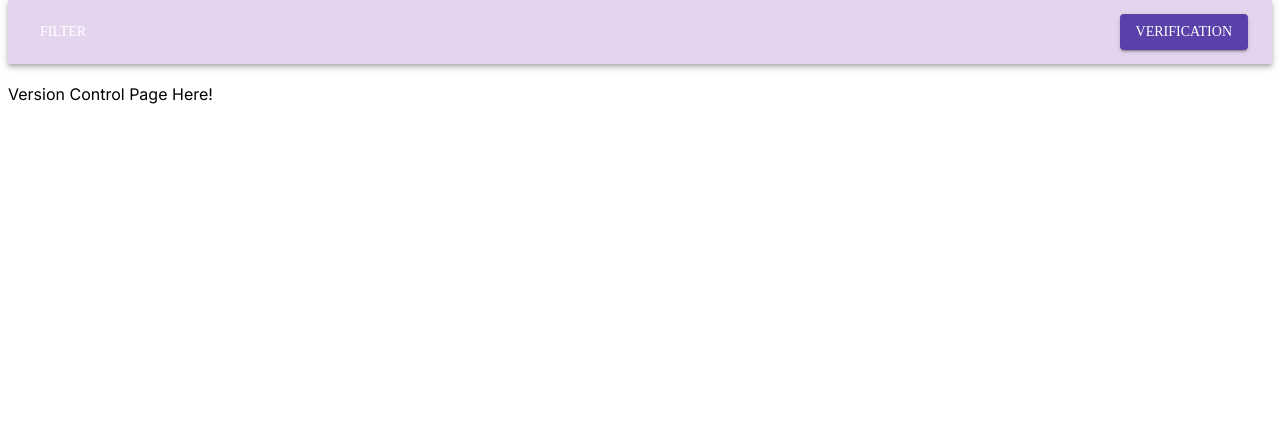
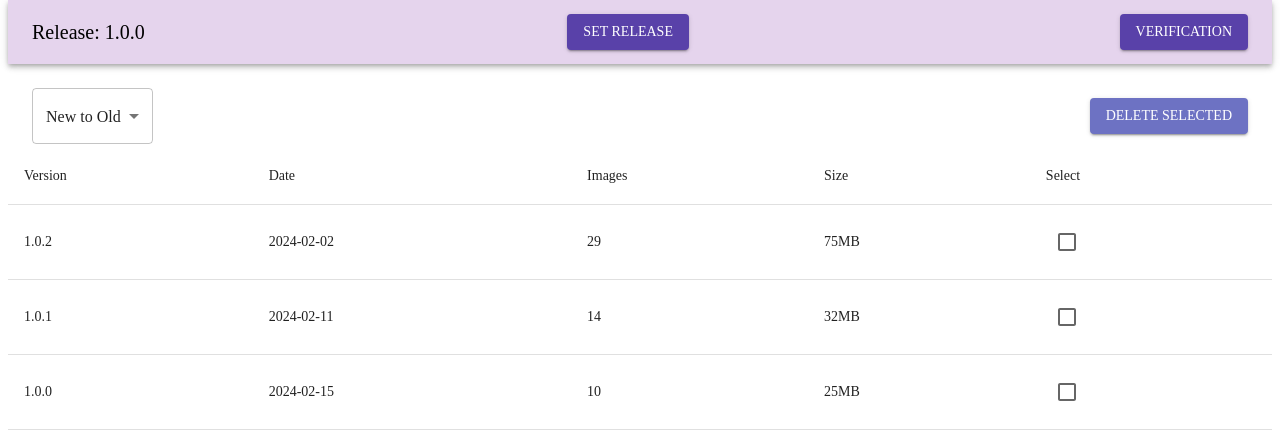
Before and after one commit to Chaoward/Senior-Cap_WebClient, a Next.js app in the folder admin-web-client/: page / in a window 1280 px wide. Both pictures are taken after a click on the button "VERISON CONTROL". Shown: the top 440 px of the page. Built offline with nearby package versions, Linux system fonts and the light colour scheme.

Commit message:
NsptPI: Version Control Prototype Page

```diff
--- a/admin-web-client/src/app/components/NavBar.js
+++ b/admin-web-client/src/app/components/NavBar.js
@@ -6,6 +6,7 @@ import {
   Button,
   Toolbar,
   ButtonGroup,
+  Typography,
   TextField,
   Dialog,
   DialogActions,
@@ -72,6 +73,14 @@ export function VerifyNavBar({onToggle}) {
 
 
 export function VersionNavBar({onToggle}) {
+  const handleDeleteSelected = () => {
+    // Filter out the selected rows
+    const updatedRows = rows.filter(row => !selectedRows.includes(row.version));
+    // Update the rows state
+    setRows(updatedRows);
+    // Clear the selected rows
+    setSelectedRows([]);
+  };
 
   return (
     <AppBar
@@ -82,8 +91,23 @@ export function VersionNavBar({onToggle}) {
       }}
     >
       <Toolbar>
-        <ButtonGroup color="inherit" variant="text">
-          <Button>Filter</Button>
+      <Typography
+          variant="h6"
+          component="div"
+          sx={{ flexGrow: 1, color: "black" }}
+        >
+          {" "}
+          Release: 1.0.0
+        </Typography>
+
+        <ButtonGroup color="inherit" variant="text" justifyContent="flex-end">
+          <Button variant="contained" color="primary">
+            Set Release
+          </Button>
+
+          {/* <Button variant="contained" color="secondary" onClick={handleDeleteSelected}>
+            Delete Selected
+          </Button> */}
         </ButtonGroup>
 
         <div
--- a/admin-web-client/src/app/components/uploadImagePreview.js
+++ b/admin-web-client/src/app/components/uploadImagePreview.js
@@ -12,7 +12,7 @@ import {
 import {
     AddAPhoto,
 } from "@mui/icons-material";
-import {cache} from "../web-api/data";
+import {cache, sendImages} from "../web-api/data";
 import { useState, useRef } from "react";
 
 
--- a/admin-web-client/src/app/pages/verison-control.js
+++ b/admin-web-client/src/app/pages/verison-control.js
@@ -1,11 +1,114 @@
-"use client";
-import React, { useState, useRef  } from "react";
-
+import React, { useState } from "react";
+import {
+  AppBar,
+  Typography,
+  TableContainer,
+  Table,
+  TableHead,
+  TableRow,
+  TableCell,
+  TableBody,
+  Checkbox,
+  Toolbar,
+  ButtonGroup,
+  FormControl,
+  Select,
+  MenuItem,
+  Button
+} from "@mui/material";
 
 export default function VersionHistory() {
-    return (
-        <>
-            Version Control Page Here!
-        </>
-    );
+  const [selectedRows, setSelectedRows] = useState([]);
+  const [rows, setRows] = useState([
+    { version: '1.0.0', date: '2024-02-15', images: 10, size: '25MB' },
+    { version: '1.0.1', date: '2024-02-11', images: 14, size: '32MB' },
+    { version: '1.0.2', date: '2024-02-02', images: 29, size: '75MB' },
+    // Add more rows as needed
+  ]);
+  const [sortOrder, setSortOrder] = useState('newToOld');
+
+  const handleCheckboxChange = (version) => {
+    const selectedIndex = selectedRows.indexOf(version);
+    let newSelected = [];
+
+    if (selectedIndex === -1) {
+      newSelected = newSelected.concat(selectedRows, version);
+    } else if (selectedIndex === 0) {
+      newSelected = newSelected.concat(selectedRows.slice(1));
+    } else if (selectedIndex === selectedRows.length - 1) {
+      newSelected = newSelected.concat(selectedRows.slice(0, -1));
+    } else if (selectedIndex > 0) {
+      newSelected = newSelected.concat(
+        selectedRows.slice(0, selectedIndex),
+        selectedRows.slice(selectedIndex + 1)
+      );
+    }
+
+    setSelectedRows(newSelected);
+  };
+
+  const handleDeleteSelected = () => {
+    // Filter out the selected rows
+    const updatedRows = rows.filter(row => !selectedRows.includes(row.version));
+    // Update the rows state
+    setRows(updatedRows);
+    // Clear the selected rows
+    setSelectedRows([]);
+  };
+
+  const handleSortOrderChange = (event) => {
+    setSortOrder(event.target.value);
+  };
+
+  const sortedRows = sortOrder === 'newToOld' ? rows.slice().reverse() : rows;
+
+  return (
+    <>
+      {/* <Typography variant="h6" sx={{ mb: 2 }}>
+        Verification
+      </Typography> */}
+      <Toolbar sx={{ justifyContent: 'space-between' }}>
+        <FormControl>
+          <Select value={sortOrder} onChange={handleSortOrderChange}>
+            <MenuItem value="newToOld">New to Old</MenuItem>
+            <MenuItem value="oldToNew">Old to New</MenuItem>
+          </Select>
+        </FormControl>
+        <ButtonGroup>
+          <Button variant="contained" color="secondary" onClick={handleDeleteSelected}>
+            Delete Selected
+          </Button>
+        </ButtonGroup>
+      </Toolbar>
+      <TableContainer>
+        <Table>
+          <TableHead>
+            <TableRow>
+              <TableCell>Version</TableCell>
+              <TableCell>Date</TableCell>
+              <TableCell>Images</TableCell>
+              <TableCell>Size</TableCell>
+              <TableCell>Select</TableCell>
+            </TableRow>
+          </TableHead>
+          <TableBody>
+            {sortedRows.map((row) => (
+              <TableRow key={row.version}>
+                <TableCell>{row.version}</TableCell>
+                <TableCell>{row.date}</TableCell>
+                <TableCell>{row.images}</TableCell>
+                <TableCell>{row.size}</TableCell>
+                <TableCell>
+                  <Checkbox
+                    onChange={() => handleCheckboxChange(row.version)}
+                    checked={selectedRows.indexOf(row.version) !== -1}
+                  />
+                </TableCell>
+              </TableRow>
+            ))}
+          </TableBody>
+        </Table>
+      </TableContainer>
+    </>
+  );
 }
--- a/admin-web-client/src/app/web-api/data.js
+++ b/admin-web-client/src/app/web-api/data.js
@@ -158,10 +158,10 @@ async function sendImages(imgDataList, callback) {
          // convert files to multi-form data
          const formData = new FormData();
          for (let i = 0; i < imgDataList.length; i++) {
-            formData.append(`file${i}`, imgDataList[i].image);
-            formData.append(`Label${i}`, imgDataList[i].label);
-            formData.append(`confidence${i}`, -1);
-         }
+            formData.append(`files[]`, imgDataList[i].image);
+            formData.append(`Labels[]`, imgDataList[i].label);
+        }
+        formData.append('confidence', -1);
 
          //formData.append('id', image.name);
          //formData.append('imageUrl', image.name);
@@ -169,10 +169,7 @@ async function sendImages(imgDataList, callback) {
         // Upload the selected file to the server
         let response = await fetch(server.POST_uploadImages, {
             method: "POST",
-            headers: {
-                'Content-Type': 'multipart/form-data',
-                'Access-Corntrol-Allow-Origin': 'http://localhost:3000'
-            },
+            headers: DEFAULT_HEADER,
             body: formData
         });
 
```
